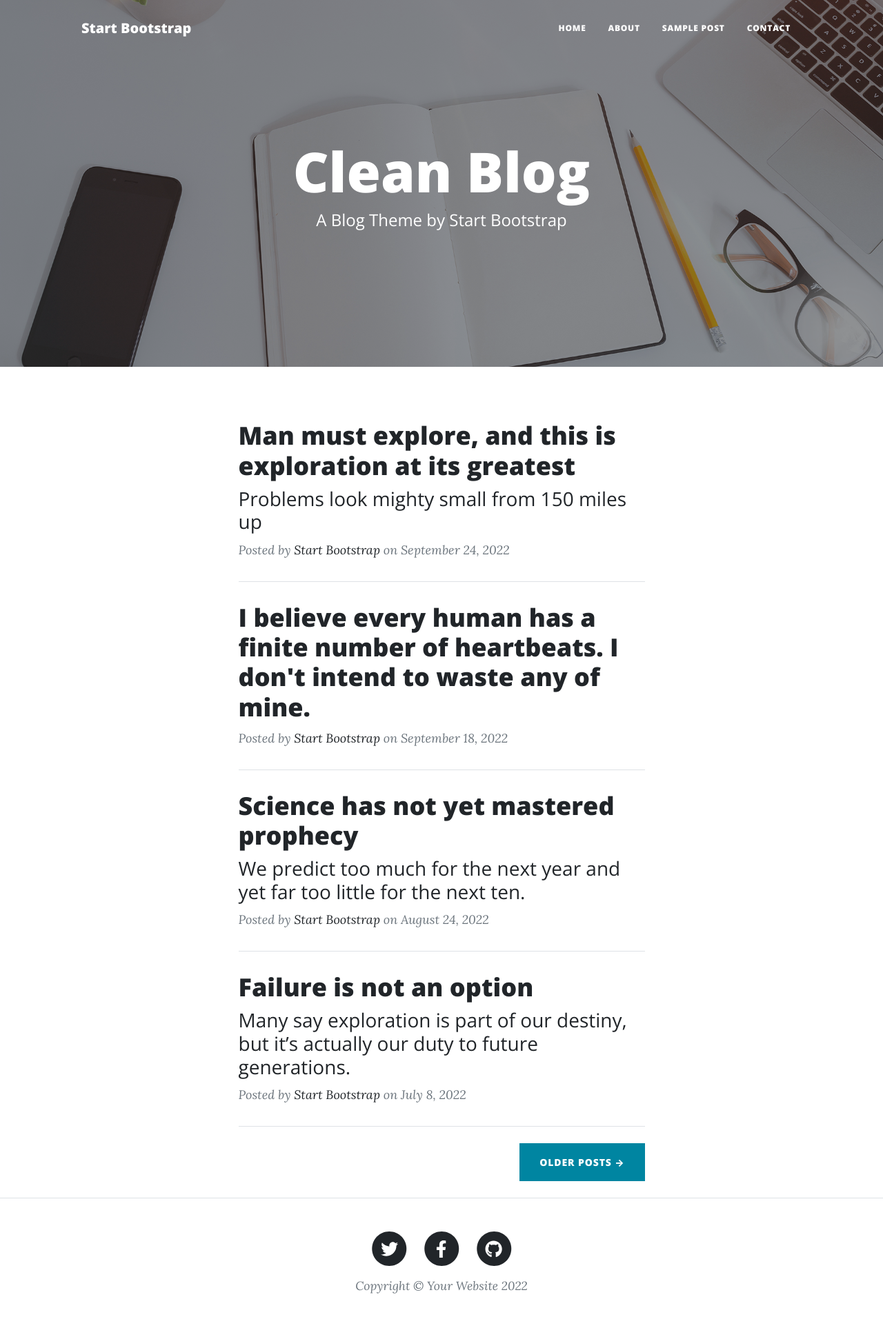
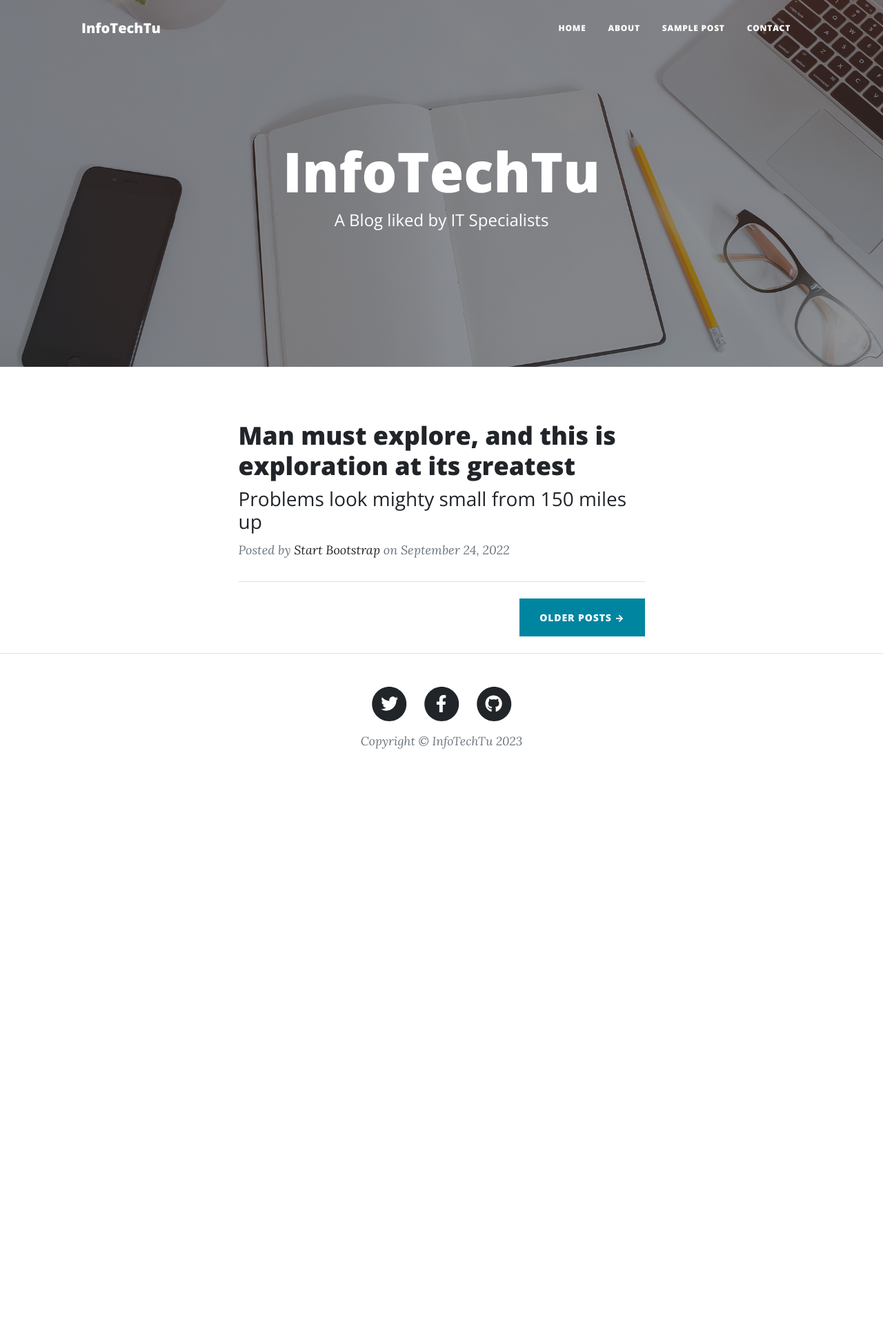
Before and after one commit to nizam754/BlogWithFlask, a Flask app: page / in a window 1280 px wide. Shown: the whole page at 69% size. After the commit the page ends 1086 px from the top, so only its background shows below. Run offline with Flask 2, Linux system fonts and the light colour scheme; some libraries are stand-ins or nearby versions.

Commit message:
edit layout and index

```diff
--- a/templates/index.html
+++ b/templates/index.html
@@ -8,8 +8,8 @@
     <div class="row gx-4 gx-lg-5 justify-content-center">
       <div class="col-md-10 col-lg-8 col-xl-7">
         <div class="site-heading">
-          <h1>Clean Blog</h1>
-          <span class="subheading">A Blog Theme by Start Bootstrap</span>
+          <h1>InfoTechTu</h1>
+          <span class="subheading">A Blog liked by IT Specialists</span>
         </div>
       </div>
     </div>
@@ -19,6 +19,7 @@
 <div class="container px-4 px-lg-5">
   <div class="row gx-4 gx-lg-5 justify-content-center">
     <div class="col-md-10 col-lg-8 col-xl-7">
+      <!-- Todo: Fetch it using for loop from the database -->
       <!-- Post preview-->
       <div class="post-preview">
         <a href="post.html">
@@ -37,56 +38,7 @@
       </div>
       <!-- Divider-->
       <hr class="my-4" />
-      <!-- Post preview-->
-      <div class="post-preview">
-        <a href="post.html"
-          ><h2 class="post-title">
-            I believe every human has a finite number of heartbeats. I don't
-            intend to waste any of mine.
-          </h2></a
-        >
-        <p class="post-meta">
-          Posted by
-          <a href="#!">Start Bootstrap</a>
-          on September 18, 2022
-        </p>
-      </div>
-      <!-- Divider-->
-      <hr class="my-4" />
-      <!-- Post preview-->
-      <div class="post-preview">
-        <a href="post.html">
-          <h2 class="post-title">Science has not yet mastered prophecy</h2>
-          <h3 class="post-subtitle">
-            We predict too much for the next year and yet far too little for the
-            next ten.
-          </h3>
-        </a>
-        <p class="post-meta">
-          Posted by
-          <a href="#!">Start Bootstrap</a>
-          on August 24, 2022
-        </p>
-      </div>
-      <!-- Divider-->
-      <hr class="my-4" />
-      <!-- Post preview-->
-      <div class="post-preview">
-        <a href="post.html">
-          <h2 class="post-title">Failure is not an option</h2>
-          <h3 class="post-subtitle">
-            Many say exploration is part of our destiny, but it’s actually our
-            duty to future generations.
-          </h3>
-        </a>
-        <p class="post-meta">
-          Posted by
-          <a href="#!">Start Bootstrap</a>
-          on July 8, 2022
-        </p>
-      </div>
-      <!-- Divider-->
-      <hr class="my-4" />
+
       <!-- Pager-->
       <div class="d-flex justify-content-end mb-4">
         <a class="btn btn-primary text-uppercase" href="#!">Older Posts →</a>
--- a/templates/layout.html
+++ b/templates/layout.html
@@ -8,7 +8,7 @@
     />
     <meta name="description" content="" />
     <meta name="author" content="" />
-    <title>Clean Blog - Start Bootstrap Theme</title>
+    <title>InfoTechTu</title>
     <link rel="icon" type="image/x-icon" href="assets/favicon.ico" />
     <!-- Font Awesome icons (free version)-->
     <script
@@ -34,7 +34,7 @@
     <!-- Navigation-->
     <nav class="navbar navbar-expand-lg navbar-light" id="mainNav">
       <div class="container px-4 px-lg-5">
-        <a class="navbar-brand" href="index.html">Start Bootstrap</a>
+        <a class="navbar-brand" href="index.html">InfoTechTu</a>
         <button
           class="navbar-toggler"
           type="button"
@@ -108,7 +108,7 @@
                 </li>
               </ul>
               <div class="small text-center text-muted fst-italic">
-                Copyright &copy; Your Website 2022
+                Copyright &copy; InfoTechTu 2023
               </div>
             </div>
           </div>
```
